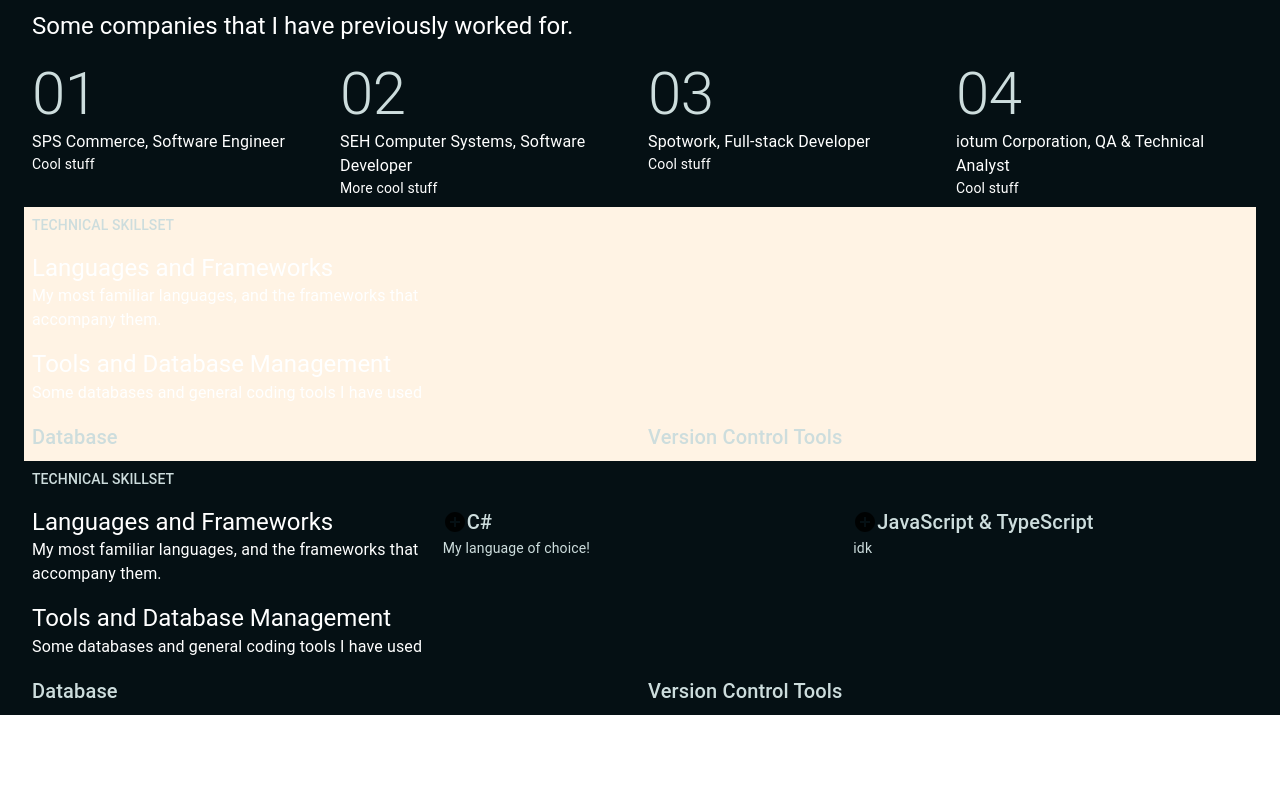
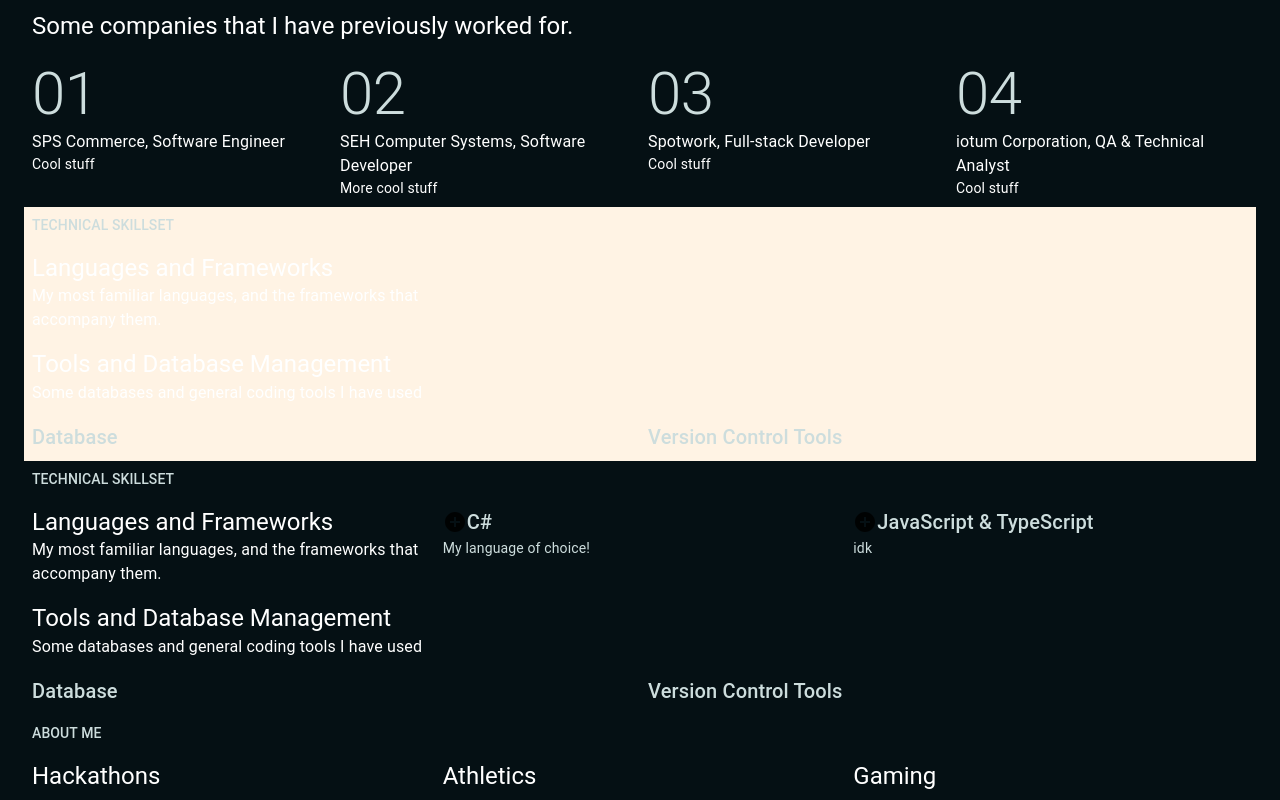
Before and after one commit to kevinhu12/profile, a React (Create React App) app: page / in a window 1280 px wide. Shown: the part 727-1527 px from the top of the page. Before the commit the page ends 1442 px from the top, so only its background shows below. Built offline with nearby package versions, Linux system fonts and the light colour scheme.

Commit message:
Added AboutMe shell

```diff
--- /dev/null
+++ b/src/sections/AboutMe.js
@@ -0,0 +1,48 @@
+// Imports
+import React from 'react';
+
+import Box from '@mui/material/Box';
+import Grid from '@mui/material/Unstable_Grid2';
+import Stack from '@mui/material/Stack';
+import Typography from '@mui/material/Typography';
+import { useTheme } from '@mui/material/styles';
+
+import AddCircleIcon from '@mui/icons-material/AddCircle'
+
+// Constants
+
+// Main component
+const AboutMe = ({
+
+}) => {
+    const theme = useTheme();
+
+    return (
+        <Box sx={{ p: theme.spacingValues.box, background: theme.palette.background.primary }}>
+            <Grid container spacing={2}>
+                <Grid xs={12}>
+                    <Typography color='secondary' variant='subtitle2'>
+                        ABOUT ME
+                    </Typography>
+                </Grid>
+                <Grid xs={4}>
+                    <Typography color='primary' variant='h5'>
+                        Hackathons
+                    </Typography>
+                </Grid>
+                <Grid xs={4}>
+                    <Typography color='primary' variant='h5'>
+                        Athletics
+                    </Typography>
+                </Grid>
+                <Grid xs={4}>
+                    <Typography color='primary' variant='h5'>
+                        Gaming
+                    </Typography>
+                </Grid>
+            </Grid>
+        </Box>
+    );
+}
+
+export default AboutMe;
--- a/src/shared/BasePage.js
+++ b/src/shared/BasePage.js
@@ -4,6 +4,7 @@
 import { useTheme } from '@mui/material/styles';
 
 import { Navbar } from './Navbar';
+import AboutMe from '../sections/AboutMe';
 import Home from '../sections/Home';
 import TechnicalSkills from '../sections/TechnicalSkills';
 import Transition from '../sections/Transition';
@@ -24,6 +25,7 @@
             <WorkExperience />
             <Transition />
             <TechnicalSkills />
+            <AboutMe />
         </Container>
     );
 }
```
